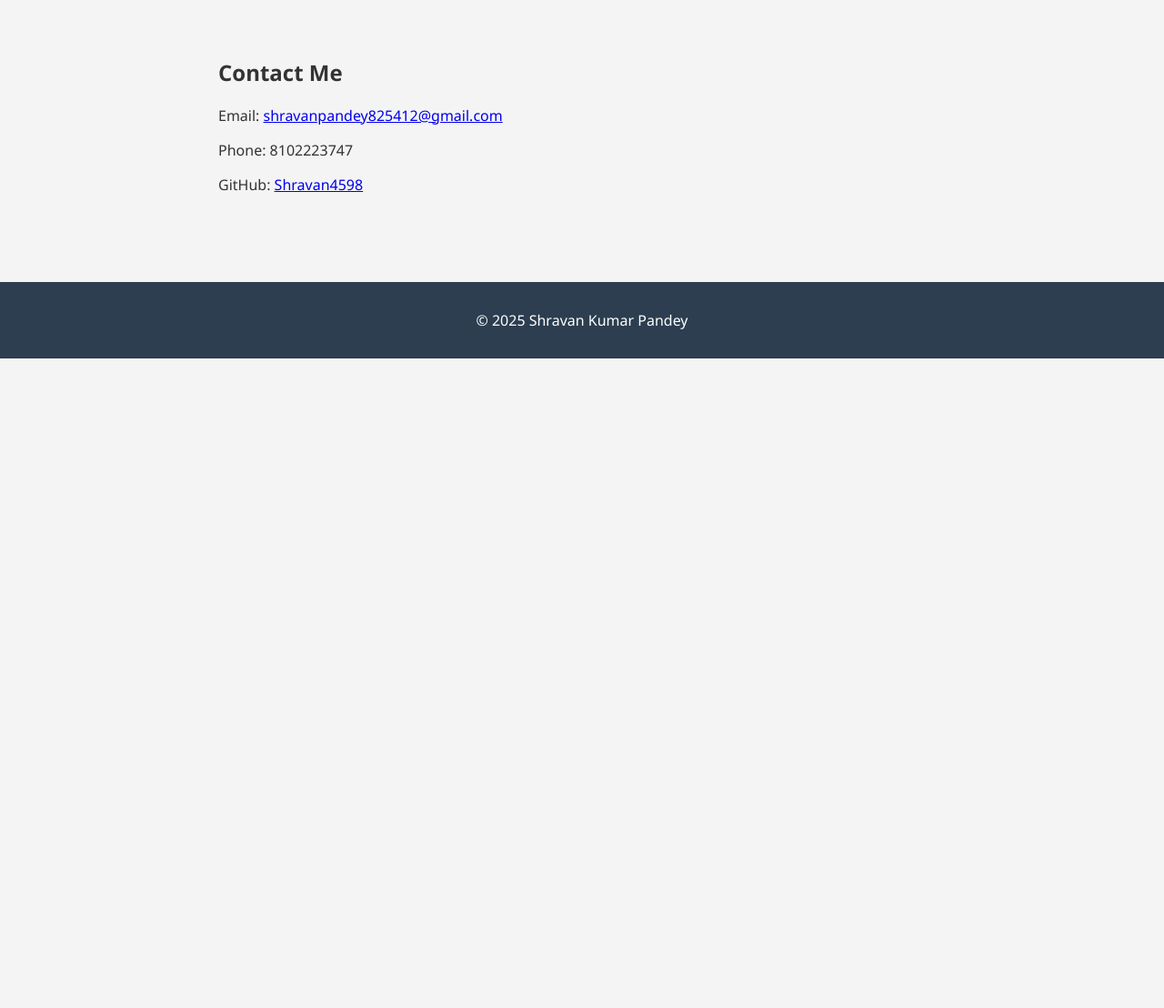
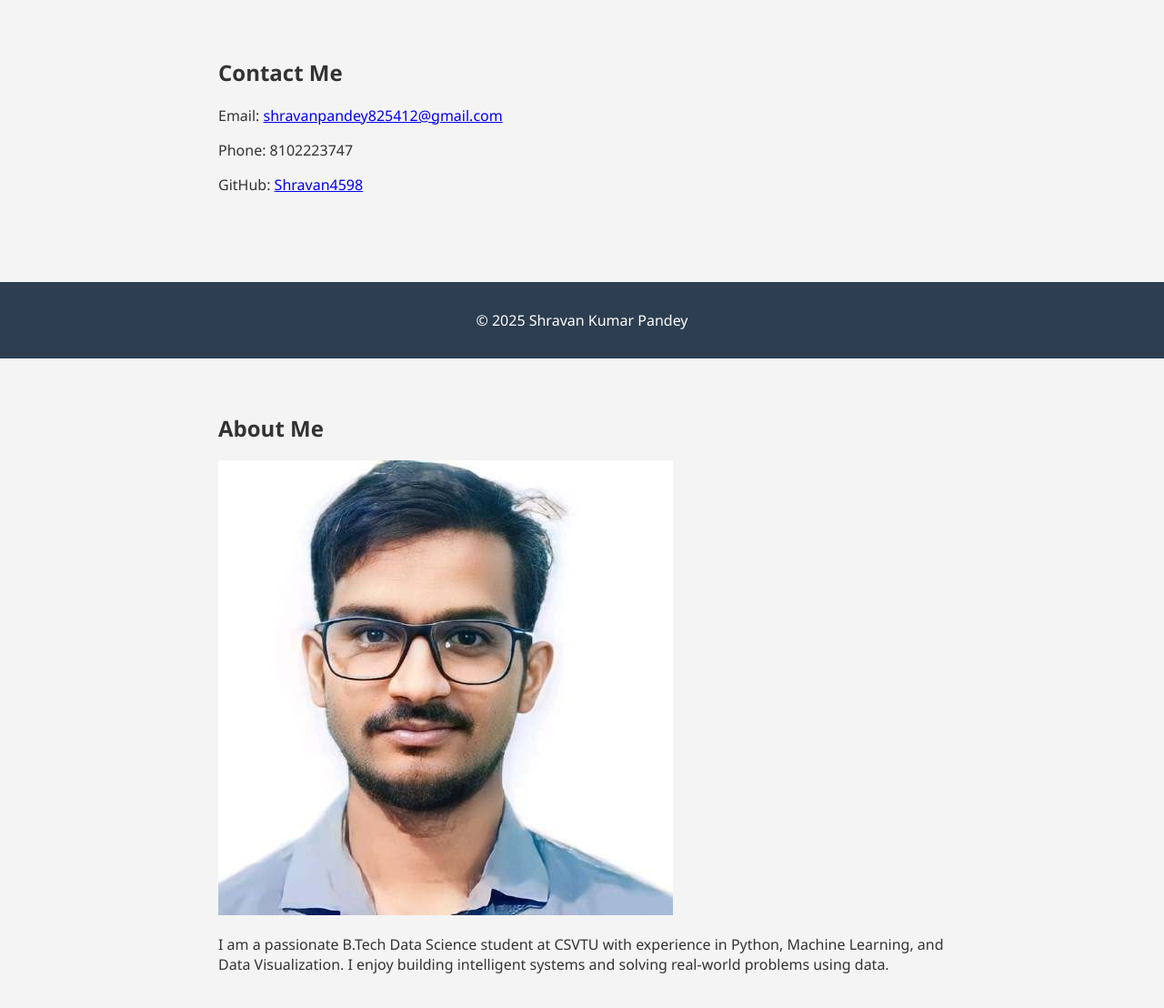
Before and after one commit to Shravan4598/Shravan4598.github.io, a plain HTML site: page index.html in a window 1280 px wide. Shown: the part 984-2092 px from the top of the page at 91% size. Before the commit the page ends 1378 px from the top, so only its background shows below. Drawn offline with Linux system fonts and the light colour scheme.

Commit message:
Update index.html

```diff
--- a/index.html
+++ b/index.html
@@ -49,3 +49,8 @@
   </footer>
 </body>
 </html>
+<section id="about">
+  <h2>About Me</h2>
+  <img src="images/shravan.jpg" alt="Shravan Kumar Pandey" class="profile-pic" />
+  <p>I am a passionate B.Tech Data Science student at CSVTU with experience in Python, Machine Learning, and Data Visualization. I enjoy building intelligent systems and solving real-world problems using data.</p>
+</section>
```
